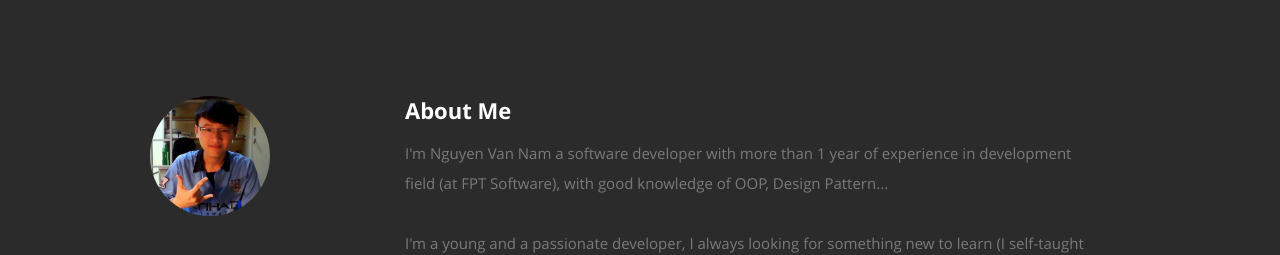
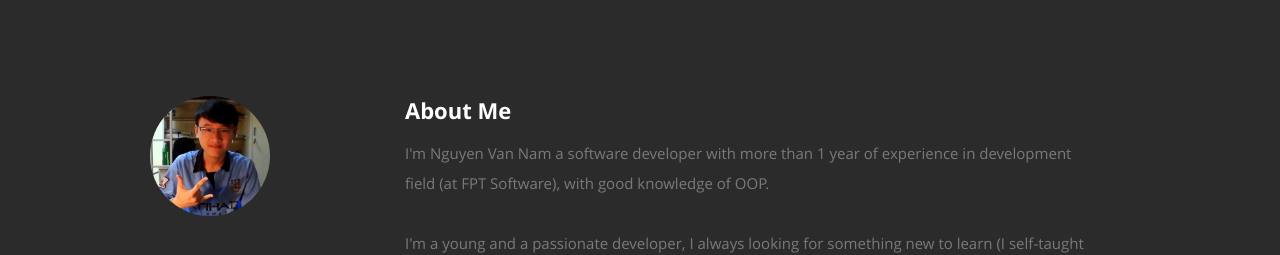
Before and after one commit to NamTe/NamTe.github.io, a plain HTML site: page index.html in a window 1280 px wide. Shown: the part 800-1055 px from the top of the page. Drawn offline with nearby package versions, Linux system fonts and the light colour scheme.

Commit message:
Change something

```diff
--- a/index.html
+++ b/index.html
@@ -84,7 +84,7 @@
             <h2>About Me</h2>
 
             <p>
-               I'm Nguyen Van Nam a software developer with more than 1 year of experience in development field (at FPT Software), with good knowledge of OOP, Design Pattern...
+               I'm Nguyen Van Nam a software developer with more than 1 year of experience in development field (at FPT Software), with good knowledge of OOP.
             </p>
             <p>
                I'm a young and a passionate developer, I always looking for something new to learn (I self-taught Twister Bootstrap with 3 weeks). I like helping other, work well with group and I am a very careful person. I alway try to do everything with the highest attention to avoid losing any even small detail in my task.
```
Also changed, not shown: 1 other file.
